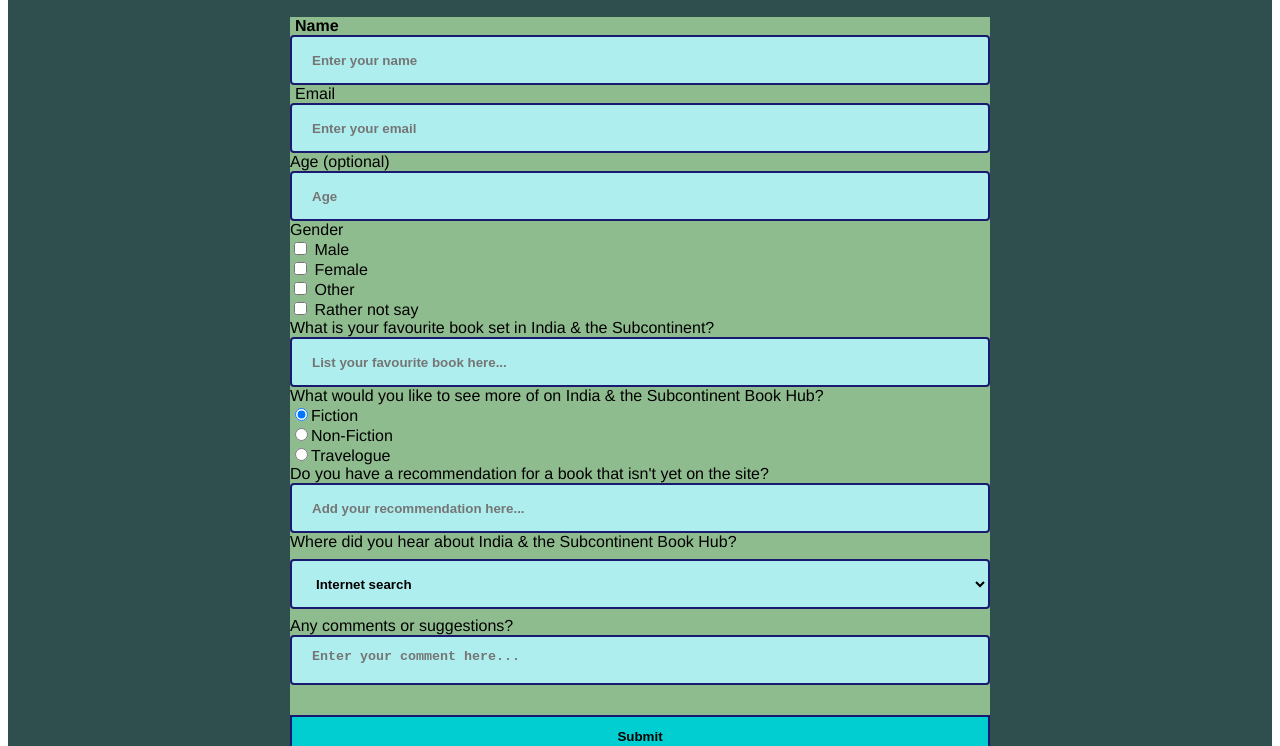
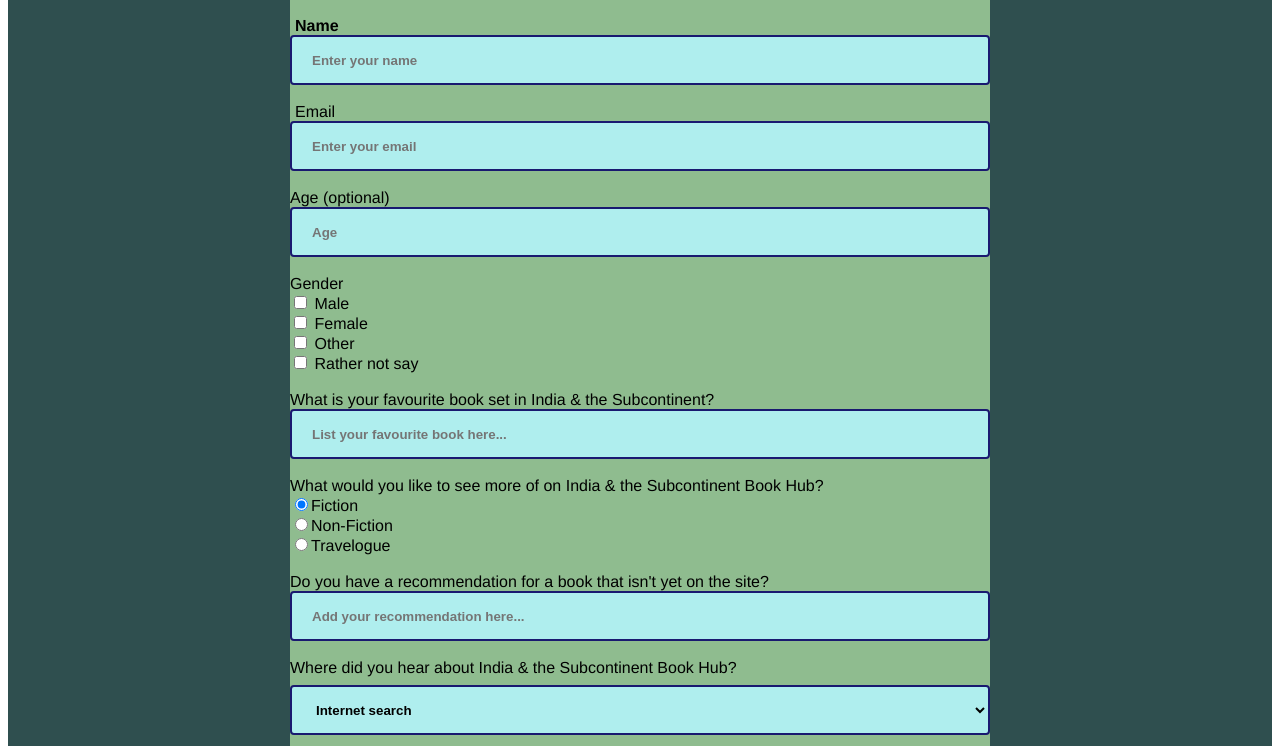
Before and after one commit to aaronfdb/Survey_form, a plain HTML site: page index.html in a window 1280 px wide. Shown: the part 221-967 px from the top of the page. Drawn offline with Linux system fonts and the light colour scheme.

Commit message:
HTML file update

```diff
--- a/index.html
+++ b/index.html
@@ -9,16 +9,17 @@
          <link rel="stylesheet" href="base.css">
        </head>
        <body>
-       <h1 id="title">Survey Form</h1>
-         <p id="description">Thank you for taking the time to help us improve India & the Subcontinent Book Hub</p>
-         <div id="div">
+         <div id="topMenu">
          <form id="survey-form">
+            <div id="div">
+            <h1 id="title">Survey Form</h1>
+            <p id="description">Thank you for taking the time to help us improve India & the Subcontinent Book Hub</p>
            <label for="name" id="name-label">Name</label><br>
-           <input type="text" id="name" name="name" placeholder="Enter your name" required><br>
+           <input type="text" id="name" name="name" placeholder="Enter your name" required><br><br>
            <label for="email" id="email-label">Email</label><br>
-           <input type="email" id="email" name="email" placeholder="Enter your email" required pattern="[a-z0-9._%+-]+@[a-z0-9.-]+\.[a-z]{2,}$"><br>
+           <input type="email" id="email" name="email" placeholder="Enter your email" required pattern="[a-z0-9._%+-]+@[a-z0-9.-]+\.[a-z]{2,}$"><br><br>
            <label for="age" id="number-label">Age (optional)</label><br>
-           <input type="number" id="number" name="age" placeholder="Age" min="1" max="110"><br>
+           <input type="number" id="number" name="age" placeholder="Age" min="1" max="110"><br><br>
            <label for="gender">Gender</label><br>
            <input type="checkbox" id="male" name="male" value="Male">
        <label for="male"> Male</label><br>
@@ -27,29 +28,28 @@
            <input type="checkbox" id="other" name="other" value="Other">
        <label for="other"> Other</label><br>
            <input type="checkbox" id="rather not say" name="rather not say" value="Rather not say">
-       <label for="rather not say"> Rather not say</label><br>
+       <label for="rather not say"> Rather not say</label><br><br>
            <label for="favourite">What is your favourite book set in India & the Subcontinent?</label><br>
-           <input type="text" id="textarea" name="favourite" placeholder="List your favourite book here..."><br>
+           <input type="text" id="textarea" name="favourite" placeholder="List your favourite book here..."><br><br>
           <label for="Genre">What would you like to see more of on India & the Subcontinent Book Hub?</label><br>
            <label for="fiction"><input id="fiction" value="fiction" type="radio" name="genre" checked>Fiction</label><br>
            <label for="nonfiction"><input id="nonfiction" value="nonfiction" type="radio" name="genre">Non-Fiction</label><br>
-           <label for="travelogue"><input id="travelogue" value="travelogue" type="radio" name="genre">Travelogue</label><br>
-
+           <label for="travelogue"><input id="travelogue" value="travelogue" type="radio" name="genre">Travelogue</label><br><br>
            <label for="recommendation">Do you have a recommendation for a book that isn't yet on the site?</label><br>
-           <input type="text" id="textarea" name="addition" placeholder="Add your recommendation here..."><br>
+           <input type="text" id="textarea" name="addition" placeholder="Add your recommendation here..."><br><br>
            <label for="medium">Where did you hear about India & the Subcontinent Book Hub?</label><br>
            <select name="medium" id="dropdown">
              <option value="internet">Internet search</option>
              <option value="instagram">Instagram</option>
              <option value="mouth">Word of mouth</option>
              <option value="other">Other</option>
-            </select><br>
+            </select><br><br>
            <label for="comment">Any comments or suggestions?</label><br>
            <textarea id="textarea" name="comment" rows="4" cols="50" placeholder="Enter your comment here..."></textarea><br>
            <label for="submit"></label><br>
            <input type="submit" id="submit" name="submit"><br>
          </form>
-           <div>
+        </div>
        </body>
 
        </main>
```
